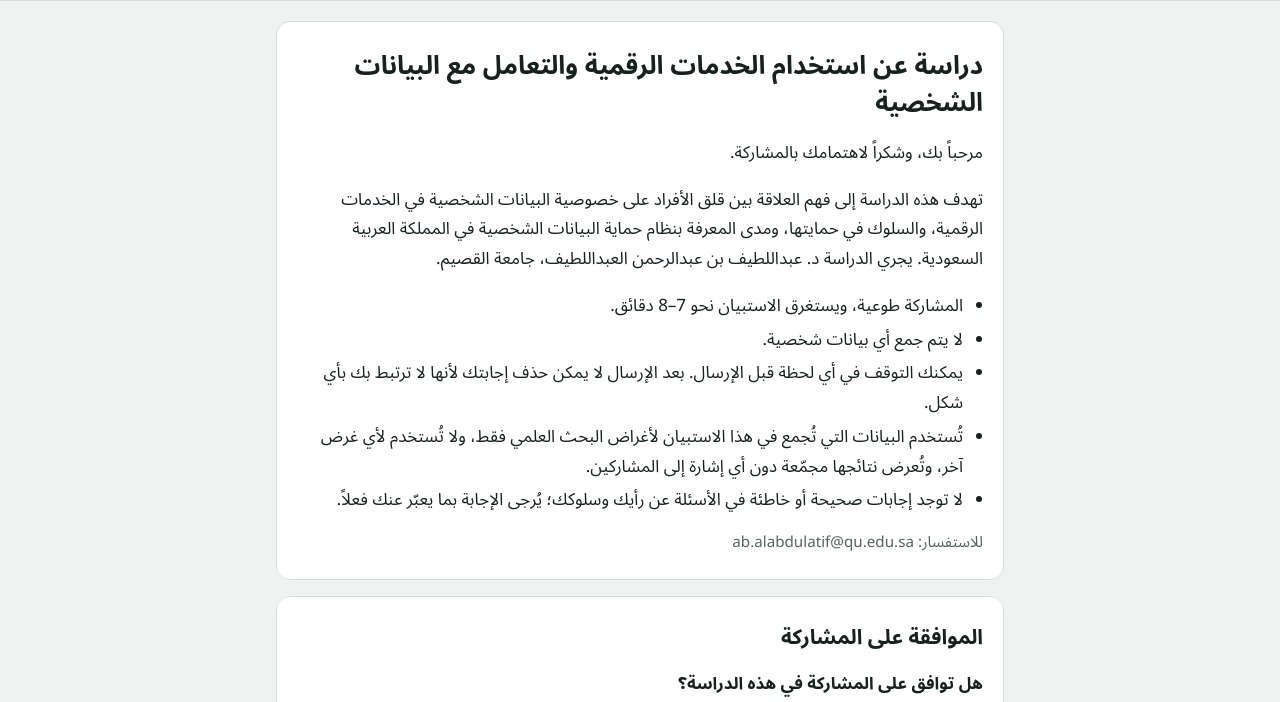
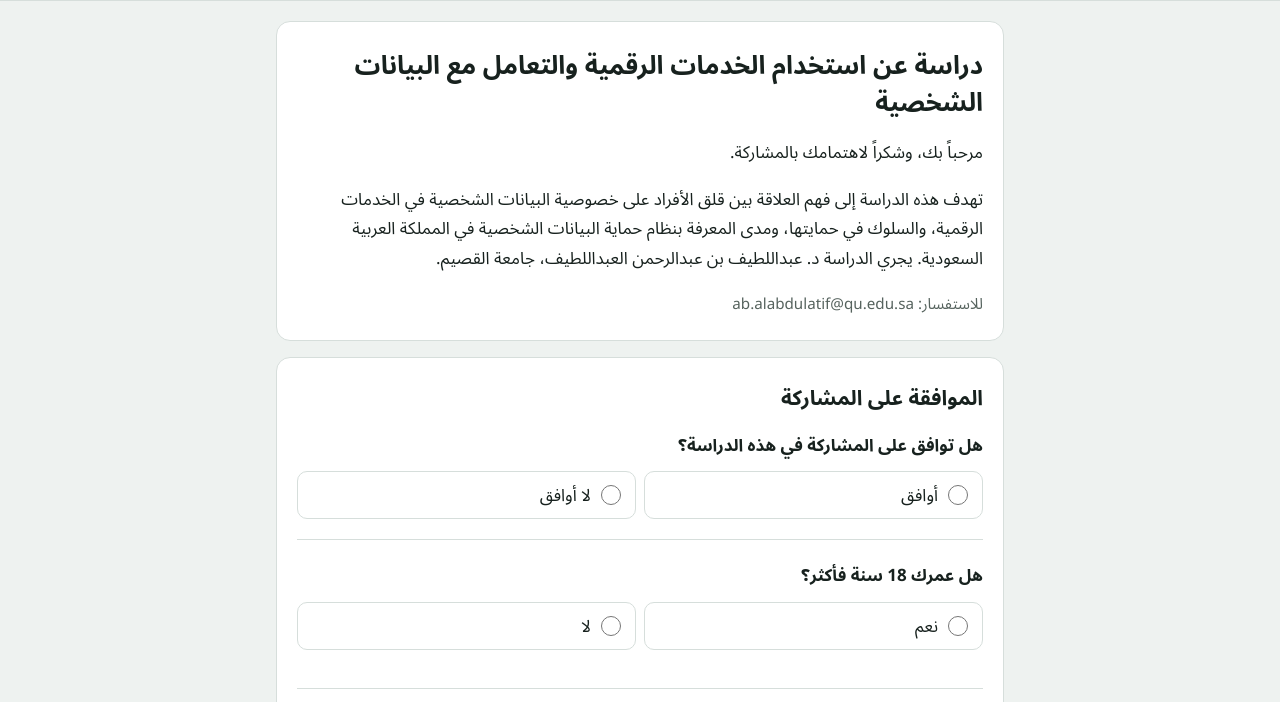
Before and after one commit to AbdulatifAlabdulatif/survey, a plain HTML site: page index.html in a window 1280 px wide. Shown: the part 48-750 px from the top of the page. Drawn offline with Linux system fonts and the light colour scheme.

Commit message:
Remove bullet list from welcome screen
Co-Authored-By: Claude Opus 5.5 <noreply@anthropic.com>
Claude-Session: https://claude.ai/code/session_01UR98wBVf1ohN3f2s46u1aC

```diff
--- a/index.html
+++ b/index.html
@@ -220,15 +220,6 @@ function renderWelcome() {
   c.append(el("h1", {}, "دراسة عن استخدام الخدمات الرقمية والتعامل مع البيانات الشخصية"));
   c.append(el("p", {}, "مرحباً بك، وشكراً لاهتمامك بالمشاركة."));
   c.append(el("p", {}, "تهدف هذه الدراسة إلى فهم العلاقة بين قلق الأفراد على خصوصية البيانات الشخصية في الخدمات الرقمية، والسلوك في حمايتها، ومدى المعرفة بنظام حماية البيانات الشخصية في المملكة العربية السعودية. يجري الدراسة " + CONFIG.RESEARCHER + "."));
-  const ul = el("ul", {class:"info"});
-  [
-    "المشاركة طوعية، ويستغرق الاستبيان نحو 7–8 دقائق.",
-    "لا يتم جمع أي بيانات شخصية.",
-    "يمكنك التوقف في أي لحظة قبل الإرسال. بعد الإرسال لا يمكن حذف إجابتك لأنها لا ترتبط بك بأي شكل.",
-    "تُستخدم البيانات التي تُجمع في هذا الاستبيان لأغراض البحث العلمي فقط، ولا تُستخدم لأي غرض آخر، وتُعرض نتائجها مجمّعة دون أي إشارة إلى المشاركين.",
-    "لا توجد إجابات صحيحة أو خاطئة في الأسئلة عن رأيك وسلوكك؛ يُرجى الإجابة بما يعبّر عنك فعلاً."
-  ].forEach(t => ul.append(el("li", {}, t)));
-  c.append(ul);
   c.append(el("p", {class:"contact"}, "للاستفسار: " + CONFIG.EMAIL));
   app.append(c);
 
```
